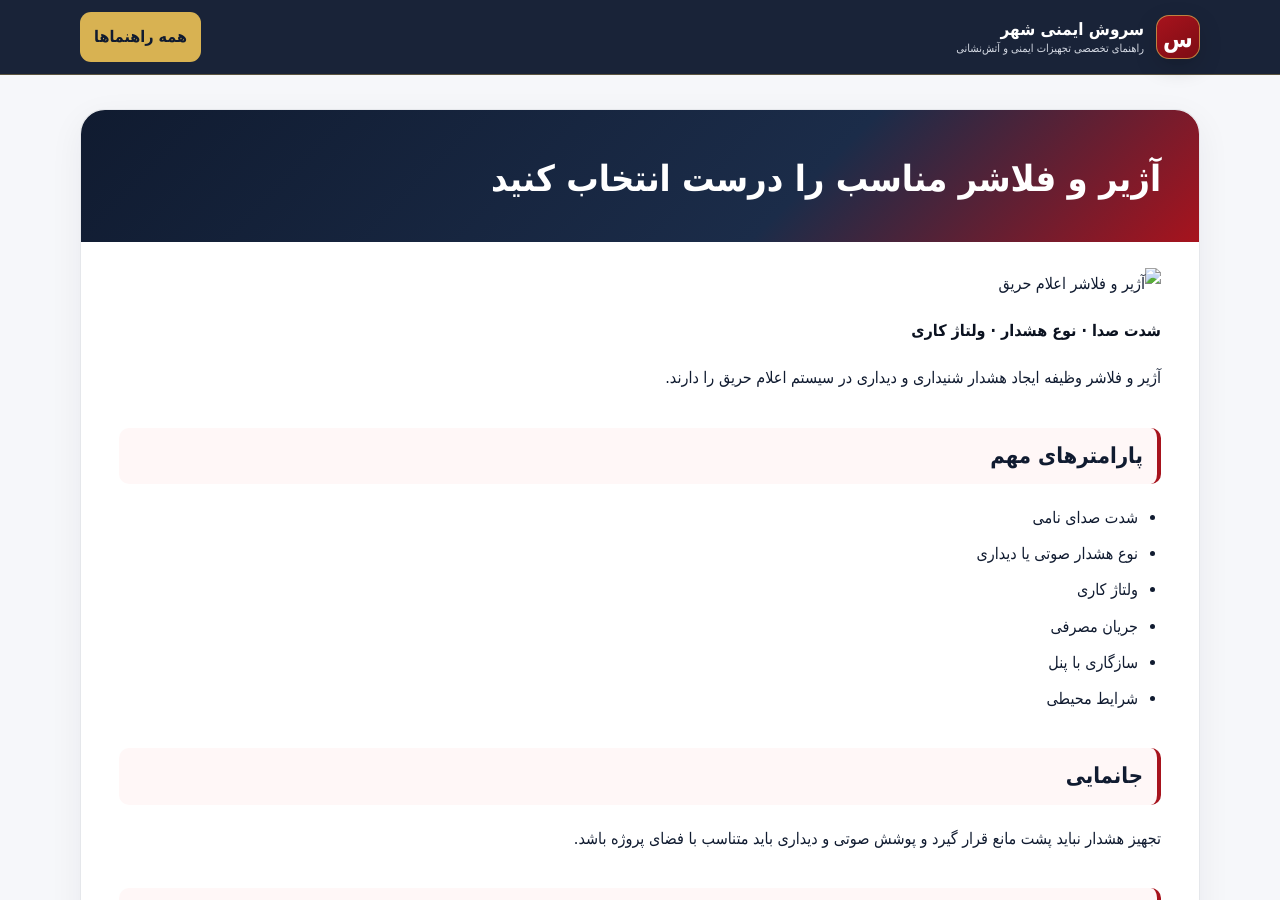
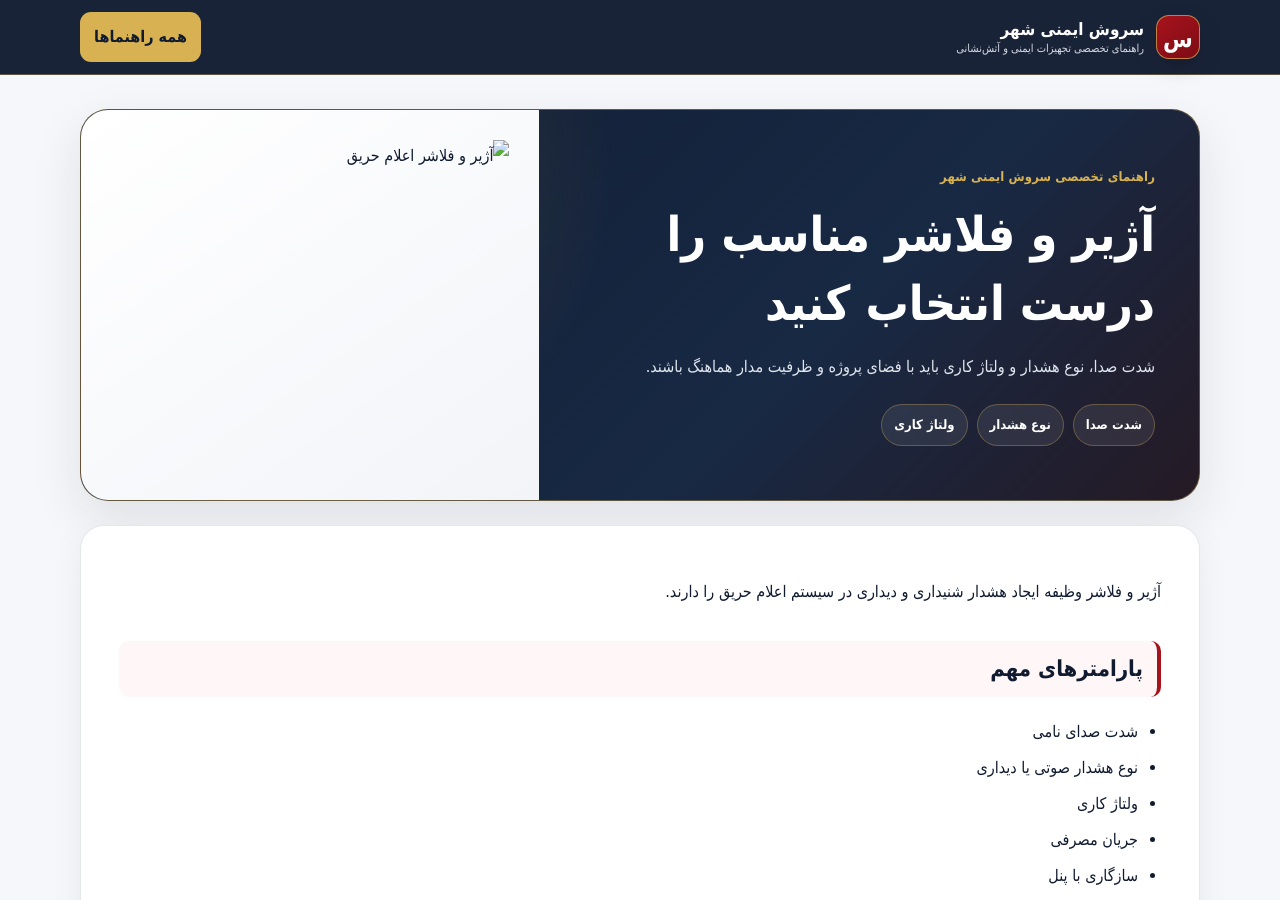
Before and after one commit to arvidghasemian-cmyk/fire-executive-guides-preview, a Jekyll site: the page built from alarm-flasher-selection-guide.md, in a window 1280 px wide and 900 px high. Built offline with Jekyll 4.4.1, drawn with Linux system fonts in a browser that asks for light colours.

Commit message:
design: add branded product hero to alarm-flasher-selection-guide.md

```diff
--- a/alarm-flasher-selection-guide.md
+++ b/alarm-flasher-selection-guide.md
@@ -1,13 +1,15 @@
 ---
 layout: default
 title: آژیر و فلاشر مناسب را درست انتخاب کنید
+description: راهنمای انتخاب و جانمایی آژیر و فلاشر سیستم اعلام حریق
+hero_title: آژیر و فلاشر مناسب را درست انتخاب کنید
+hero_subtitle: شدت صدا، نوع هشدار و ولتاژ کاری باید با فضای پروژه و ظرفیت مدار هماهنگ باشند.
+hero_image: https://shop.fireexecutive.ir/media/product/fire-alarm-sounder-beacon?v=mv17p9q2
+hero_alt: آژیر و فلاشر اعلام حریق
+metric_1: شدت صدا
+metric_2: نوع هشدار
+metric_3: ولتاژ کاری
 ---
-
-# آژیر و فلاشر مناسب را درست انتخاب کنید
-
-![آژیر و فلاشر اعلام حریق](https://shop.fireexecutive.ir/media/product/fire-alarm-sounder-beacon?v=mv17p9q2)
-
-**شدت صدا · نوع هشدار · ولتاژ کاری**
 
 آژیر و فلاشر وظیفه ایجاد هشدار شنیداری و دیداری در سیستم اعلام حریق را دارند.
 
```
